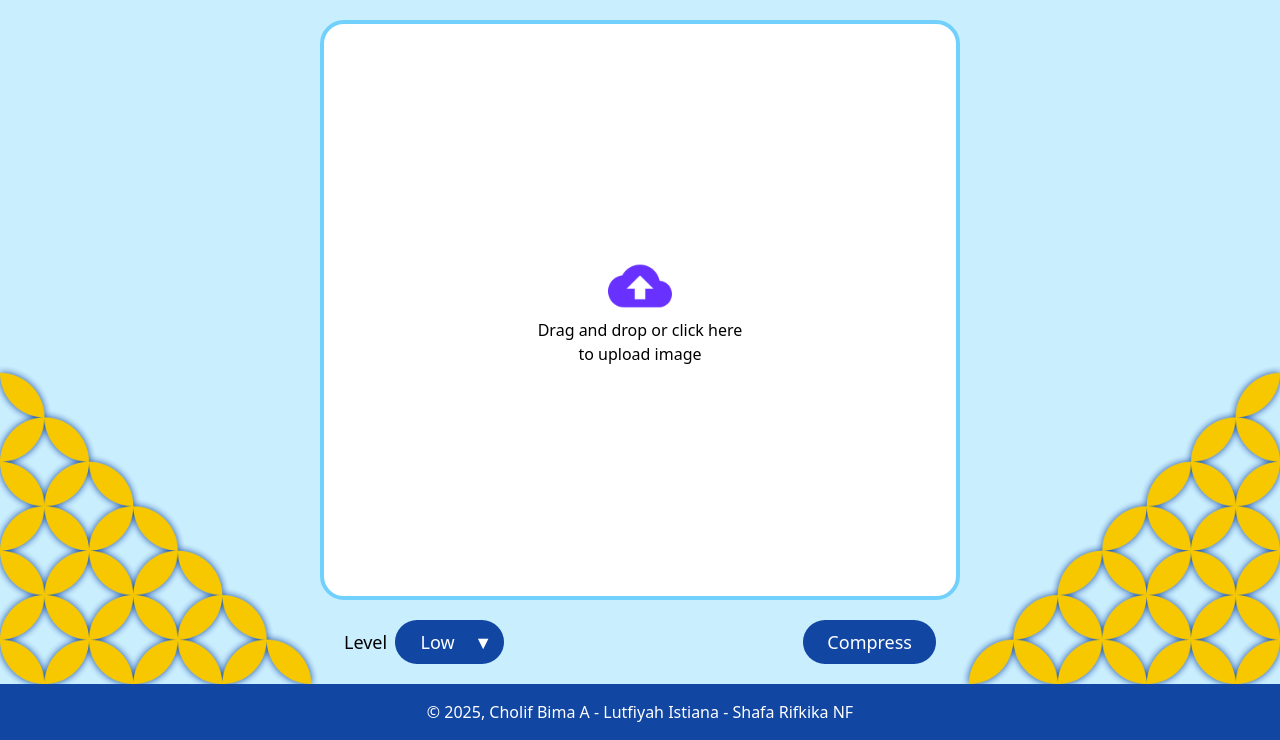
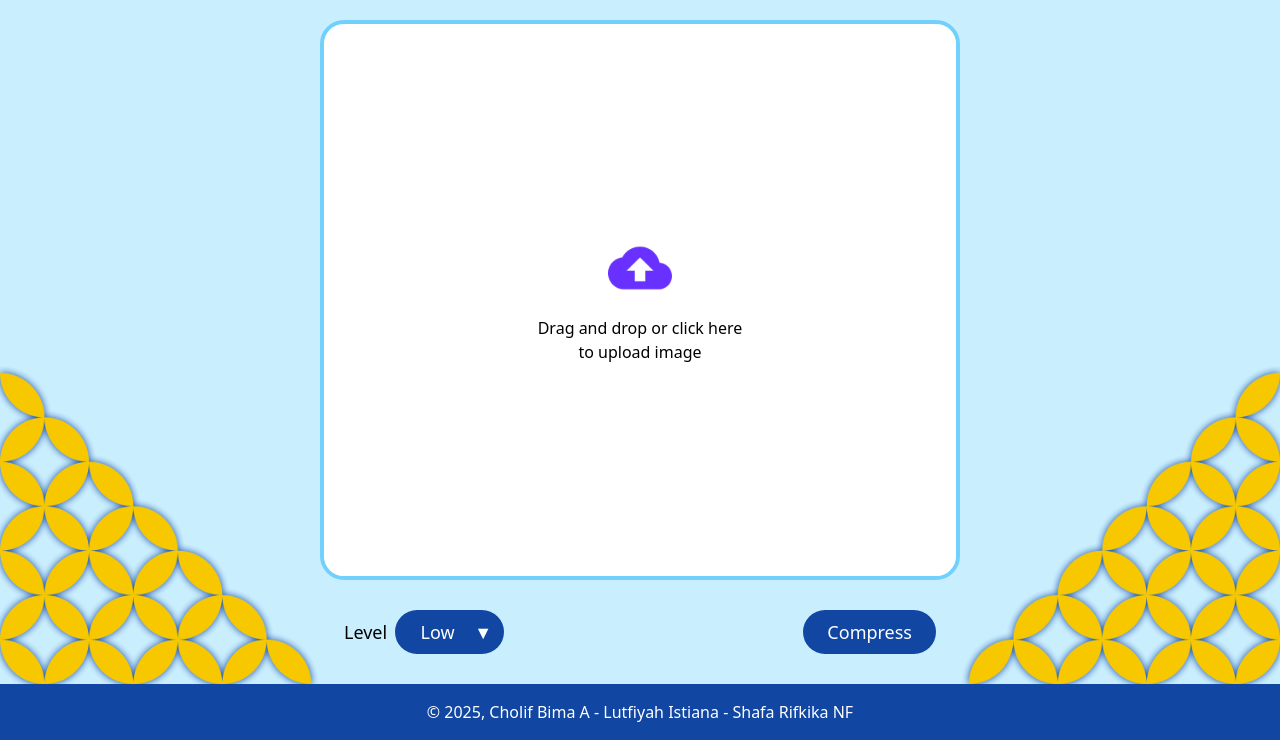
Before and after one commit to Cholifbima/SVD-Image-Compression, a Flask app: page / in a window 1280 px wide. Shown: the part 116-856 px from the top of the page. Run offline with Flask 2, Linux system fonts and the light colour scheme; some libraries are stand-ins or nearby versions.

Commit message:
fix container

```diff
--- a/src/app/static/css/output.css
+++ b/src/app/static/css/output.css
@@ -251,6 +251,9 @@
   .mb-2 {
     margin-bottom: calc(var(--spacing) * 2);
   }
+  .mb-4 {
+    margin-bottom: calc(var(--spacing) * 4);
+  }
   .block {
     display: block;
   }
@@ -407,6 +410,9 @@
   .w-full {
     width: 100%;
   }
+  .max-w-full {
+    max-width: 100%;
+  }
   .flex-1 {
     flex: 1;
   }
@@ -462,6 +468,9 @@
   }
   .gap-2 {
     gap: calc(var(--spacing) * 2);
+  }
+  .gap-3 {
+    gap: calc(var(--spacing) * 3);
   }
   .gap-4 {
     gap: calc(var(--spacing) * 4);
@@ -540,6 +549,12 @@
   }
   .px-12 {
     padding-inline: calc(var(--spacing) * 12);
+  }
+  .py-1 {
+    padding-block: calc(var(--spacing) * 1);
+  }
+  .py-1\.5 {
+    padding-block: calc(var(--spacing) * 1.5);
   }
   .py-2 {
     padding-block: calc(var(--spacing) * 2);
--- a/src/app/static/js/upload-page.js
+++ b/src/app/static/js/upload-page.js
@@ -26,7 +26,7 @@ function uploadImage() {
                     uploadedImage.style.width = '100%';
                     uploadedImage.style.height = 'auto';
                 } else { // Portrait
-                    uploadedImage.style.height = '30%';
+                    uploadedImage.style.height = '100%';
                     uploadedImage.style.width = 'auto';
                 }
             };
--- a/src/app/templates/upload-page.html
+++ b/src/app/templates/upload-page.html
@@ -25,28 +25,26 @@
         </header>
 
         <main class="flex-1 bg-biru-muda py-5 flex flex-col justify-center items-center overflow-hidden">
-            <form action="{{ url_for('compress') }}" method="post" enctype="multipart/form-data" class="flex flex-col items-center gap-5 w-full flex-1">
+            <form action="{{ url_for('compress') }}" method="post" enctype="multipart/form-data" class="flex flex-col items-center gap-5 w-full h-full">
                 <div id="upload-container" class="cursor-pointer bg-white border-4 border-biru rounded-3xl w-1/2 flex-1 flex flex-col gap-4 justify-center items-center relative overflow-hidden">
-                    <label for="input-file" id="drop-area" class="w-full h-full">
+                    <label for="input-file" id="drop-area" class="w-full h-full flex justify-center items-center">
                         <input id="input-file" type="file" name="image" accept="image/*" hidden>
-                        <div id="img-view" class="flex flex-col justify-center items-center bg-center bg-cover h-full w-full">
-                            <div id="element" class="flex flex-col justify-center items-center bg-center bg-cover h-full w-full">
-                                <!-- Konten awal -->
-                                <div id="preview-content" class="flex flex-col justify-center items-center">
-                                    <img src="{{ url_for('static', filename='img/icon.png') }}" class="h-16">
-                                    <p class="text-center">Drag and drop or click here<br>to upload image</p>
-                                </div>
+                        <div id="img-view" class="w-full h-full bg-white">
+                            <!-- Konten awal -->
+                            <div id="preview-content" class="flex flex-col justify-center items-center h-full w-full">
+                                <img src="{{ url_for('static', filename='img/icon.png') }}" class="h-16 mb-4">
+                                <p class="text-center">Drag and drop or click here<br>to upload image</p>
+                            </div>
 
-                                <!-- Gambar yang diupload akan muncul di sini -->
-                                <div class="w-full overflow-hidden relative">
-                                    <img id="uploaded-image" class="hidden object-contain max-h-full mx-auto" />
-                                </div>
+                            <!-- Gambar yang diupload akan muncul di sini -->
+                            <div class="w-full h-full flex justify-center items-center overflow-hidden relative bg-white">
+                                <img id="uploaded-image" class="hidden max-w-full max-h-full object-contain" />
                             </div>
                         </div>
                     </label>
                 </div>
 
-                <div class="flex w-1/2 flex-shrink-0 px-6 justify-between items-center">
+                <div class="flex w-1/2 flex-shrink-0 px-6 justify-between items-center h-16">
                     <!-- Preset selector -->
                     <div class="flex items-center gap-2 w-40 relative">
                         <label for="preset" class="text-black text-lg">Level</label>
```
